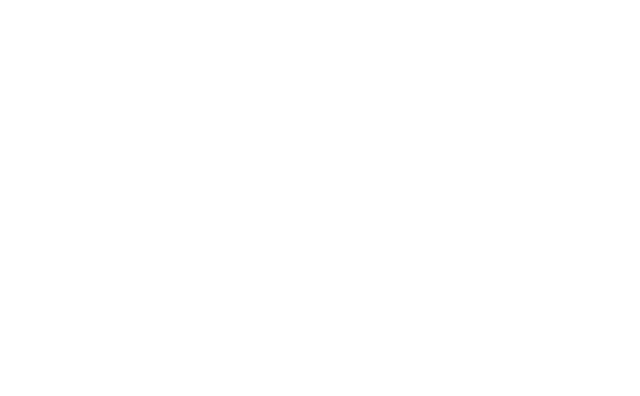
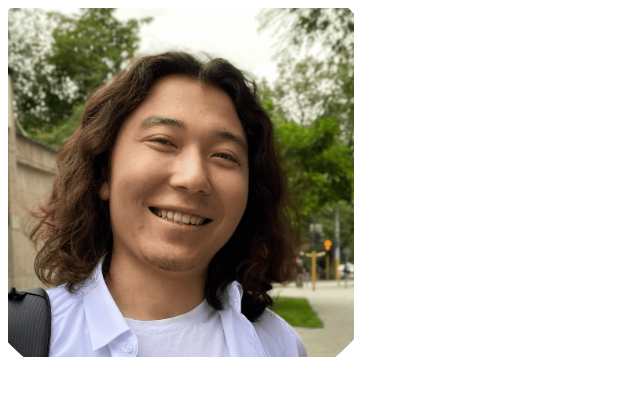
Before and after one commit to devdjangoreact/git-study2, a plain HTML site: page task2/index.html in a window 1280 px wide. Shown: the whole page, without its empty margins (0-640 px from the left). Drawn offline with Linux system fonts and the light colour scheme.

Commit message:
івафіва

```diff
--- /dev/null
+++ b/task2/css/styles.css
@@ -0,0 +1,3 @@
+body {
+  background-color: aqua;
+}
--- a/task2/index.html
+++ b/task2/index.html
@@ -6,5 +6,7 @@
     <meta name="viewport" content="width=device-width, initial-scale=1.0" />
     <title>Document</title>
   </head>
-  <body></body>
+  <body>
+    <div><img src="./images/Capture.PNG" alt="" /></div>
+  </body>
 </html>
```
Also changed, not shown: task2/images/Capture.PNG (added).
